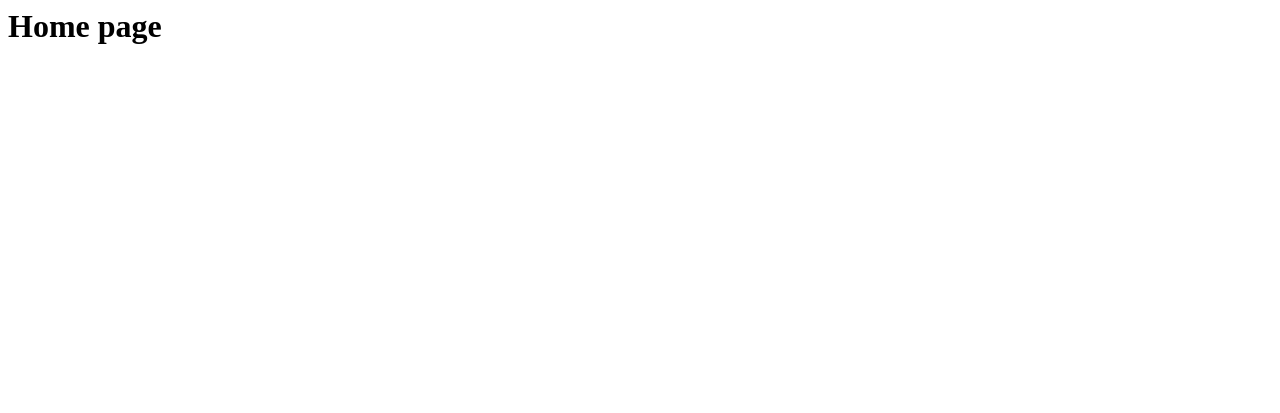
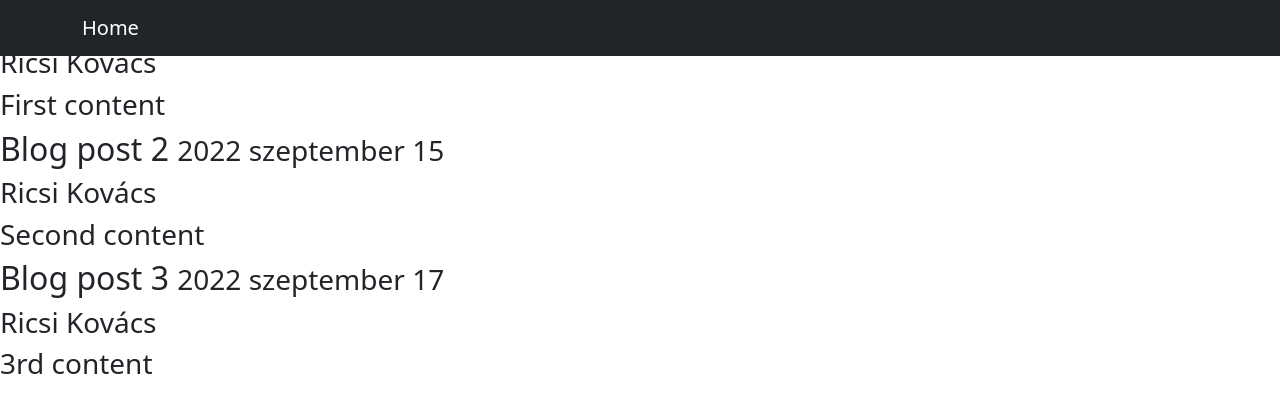
Before and after one commit to devloulou/2022_szeptember_django_ui, a Django app: page / in a window 1280 px wide. Before the commit the part shown is almost empty. Shown: the top 413 px of the page. Run offline with Django 3.2, Linux system fonts and the light colour scheme.

Commit message:
template structure iplement

```diff
--- a/my_blog/blog/views.py
+++ b/my_blog/blog/views.py
@@ -4,9 +4,33 @@ from django.http import HttpResponse
 """
 MVC - MVT: Model View Template
 """
+posts = [
+    {
+        'author': 'Ricsi Kovács',
+        'title': 'Blog post 1',
+        'content': 'First content',
+        'date_posted': '2022 szeptember 14'
+    },
+    {
+        'author': 'Ricsi Kovács',
+        'title': 'Blog post 2',
+        'content': 'Second content',
+        'date_posted': '2022 szeptember 15'
+    },
+    {
+        'author': 'Ricsi Kovács',
+        'title': 'Blog post 3',
+        'content': '3rd content',
+        'date_posted': '2022 szeptember 17'
+    }
+]
+
 
 def home(request):
-    return render(request, 'blog/home.html')
+    context = {
+        'posts': posts
+    }
+    return render(request, 'blog/home.html', context=context)
 
 def about(request):
     return render(request, 'blog/about.html')
--- /dev/null
+++ b/my_blog/templates/base/navbar.html
@@ -0,0 +1,7 @@
+{% block content %}
+    <nav class="navbar navbar-dark navbar-extend-md bg-dark fixed-top">
+        <div class="container">
+            <a class="navbar-brand mr-4" href="{% url 'blog-home' %}">Home</a>
+        </div>
+    </nav>
+{% endblock content%}
--- /dev/null
+++ b/my_blog/templates/blog/base.html
@@ -0,0 +1,21 @@
+<!DOCTYPE html>
+<html>
+<head>
+     <!-- Required meta tags -->
+     <meta charset="utf-8">
+     <meta name="viewport" content="width=device-width, initial-scale=1">
+
+     <!-- Bootstrap CSS -->
+     <link href="https://cdn.jsdelivr.net/npm/bootstrap@5.0.2/dist/css/bootstrap.min.css" rel="stylesheet" integrity="sha384-EVSTQN3/azprG1Anm3QDgpJLIm9Nao0Yz1ztcQTwFspd3yD65VohhpuuCOmLASjC" crossorigin="anonymous">
+
+    <title>Django Project</title>
+</head>
+<body>
+    <!-- Option 1: Bootstrap Bundle with Popper -->
+    <script src="https://cdn.jsdelivr.net/npm/bootstrap@5.0.2/dist/js/bootstrap.bundle.min.js" integrity="sha384-MrcW6ZMFYlzcLA8Nl+NtUVF0sA7MsXsP1UyJoMp4YLEuNSfAP+JcXn/tWtIaxVXM" crossorigin="anonymous"></script>
+
+    {% include 'base/navbar.html' %}
+    {% block content %}
+    {% endblock content%}
+</body>
+</html>
--- a/my_blog/templates/blog/home.html
+++ b/my_blog/templates/blog/home.html
@@ -1 +1,11 @@
-<h1>Home page</h1>
+{% extends 'blog/base.html' %}
+{% block content %}
+
+    {% for post in posts %}
+        <h2>{{ post.title }} <small>{{ post.date_posted }}</small></h2>
+        <h3>{{ post.author }}</h3>
+        <h3>{{ post.content }}</h3>
+
+    {% endfor %}
+
+{% endblock content%}
```
Also changed, not shown: my_blog/templates/blog/about.html (+6 -1 lines).
